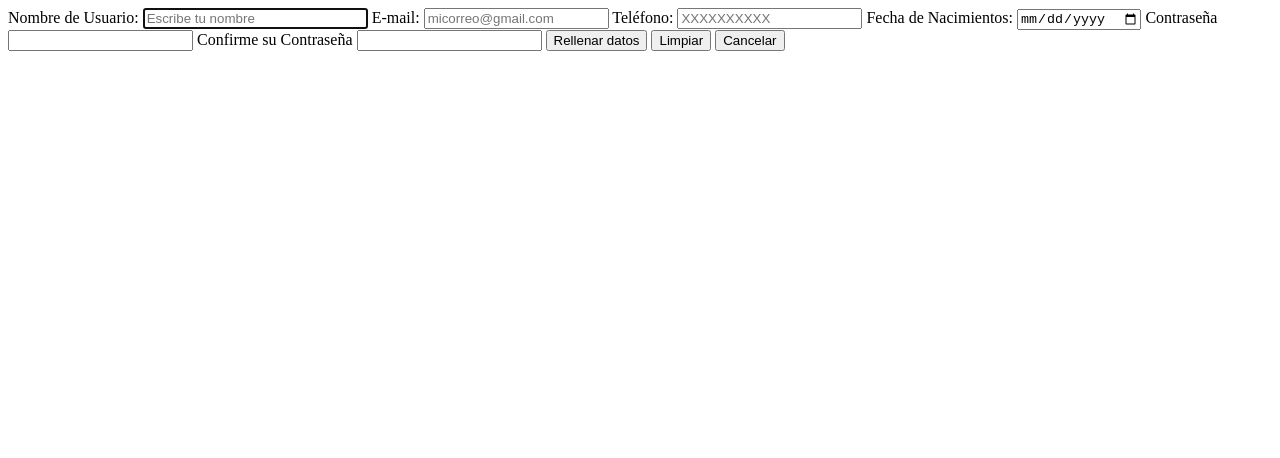
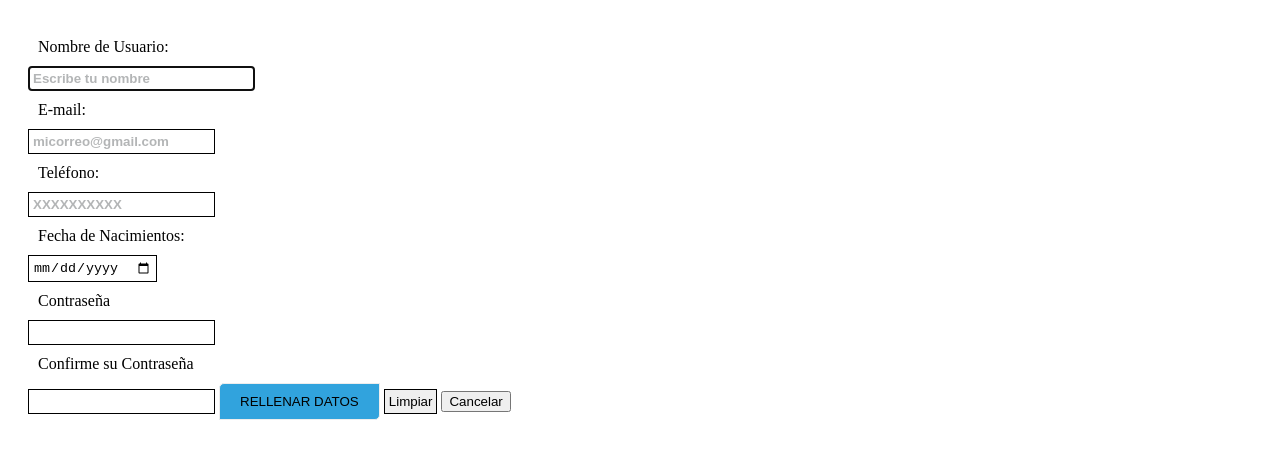
Before and after one commit to diegotorres30/presentacion, a plain HTML site: page formulario.html in a window 1280 px wide. Drawn offline with Linux system fonts and the light colour scheme; the site is published under a folder, as on GitHub Pages, so addresses that start at the root find nothing.

Commit message:
Update formulario.html

```diff
--- a/formulario.html
+++ b/formulario.html
@@ -4,7 +4,7 @@
         <meta charset="UTF-8">
         <meta name="description" content="Formulario de Registro">
         <meta name="author" content="Diego Torres">
-        <link rel="stylesheet" href="/estiloform.css" type="text/css" media="screen">
+        <link rel="stylesheet" href="presentacion/estiloform.css" type="text/css" media="screen">
         <title>Formulario de Registro</title>
     </head>
     <body>
```
